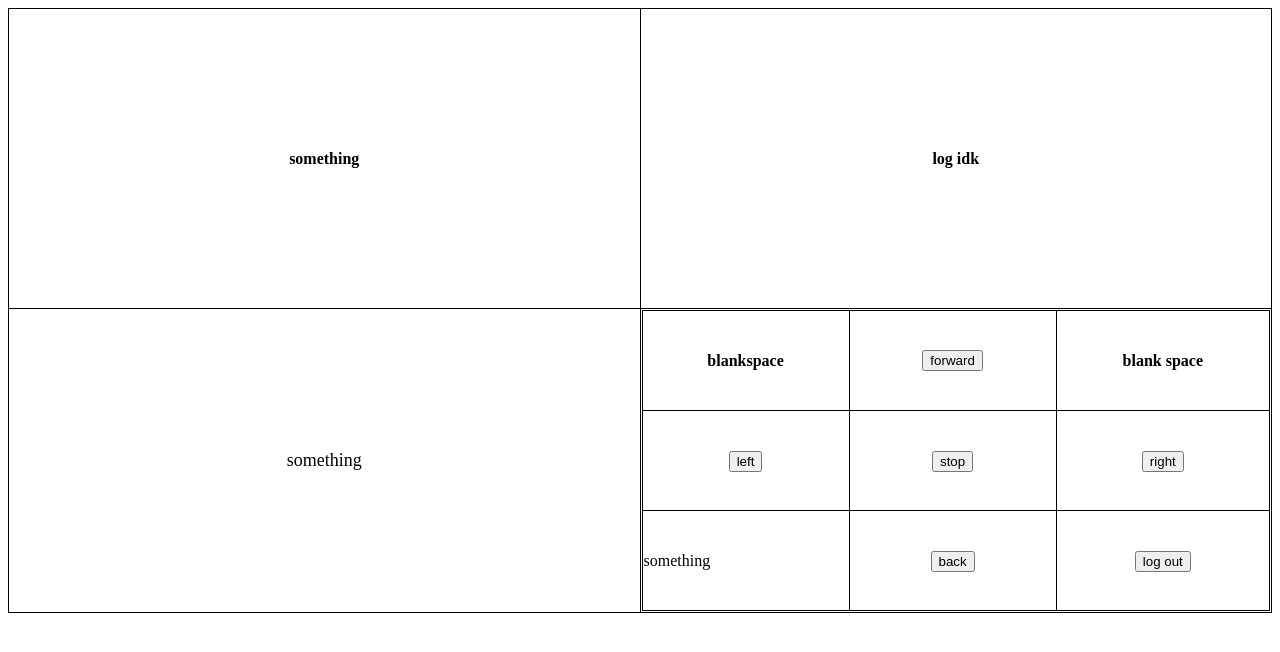
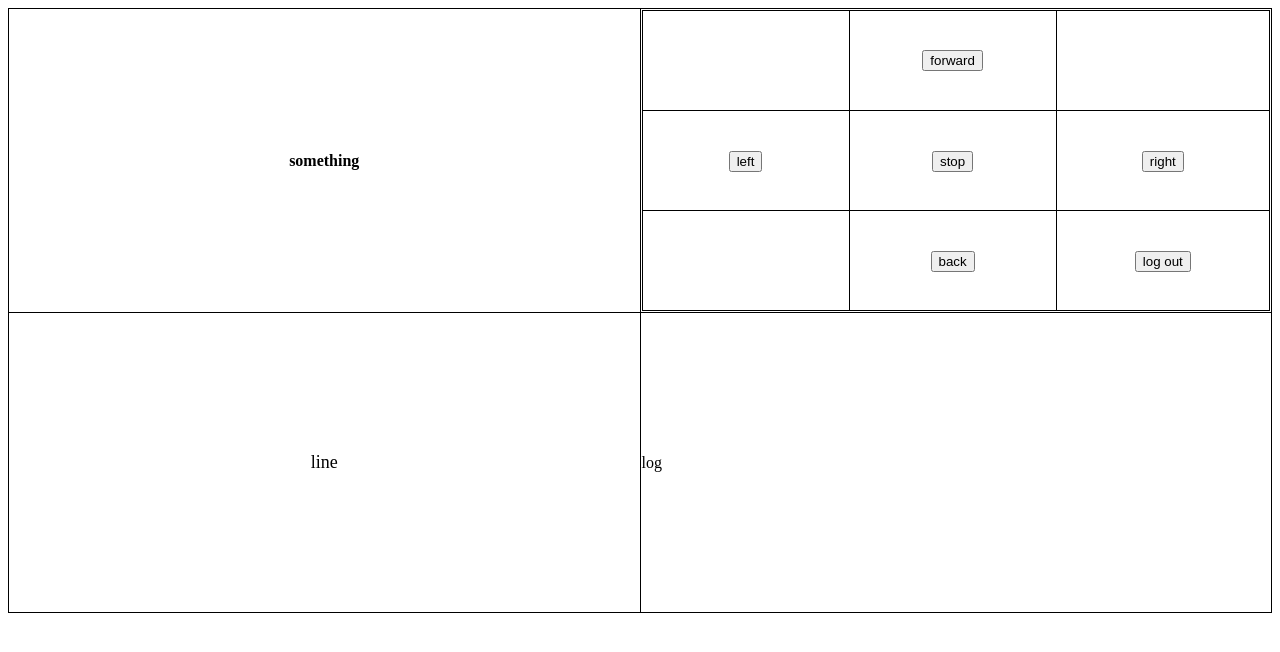
Before and after one commit to DanielC8/test.github.io, a plain HTML site: page index.html in a window 1280 px wide. Drawn offline with Linux system fonts and the light colour scheme.

Commit message:
Update index.html

```diff
--- a/index.html
+++ b/index.html
@@ -2,7 +2,7 @@
 <html lang="en" dir="ltr">
   <head>
     <meta charset="utf-8">
-    <title>Biology Study Guide</title>
+    <title>API</title>
   </head>
   <style>
     h1
@@ -76,7 +76,6 @@ figcaption {
 }
 .po{font-size: small; color: red;}
 </style>
-<!-- Google tag (gtag.js) -->
 <script>
 
 </script>
@@ -86,15 +85,11 @@ figcaption {
 <table style = "width:100%">
   <tr style = "height:300px">
     <th style = "width:50%">something</th>
-    <th>log idk</th>
-  </tr>
-  <tr style = "height:300px">
-    <td><p>something</p></td>
-    <td><table style = "width:100%">
+    <th><table style = "width:100%">
   <tr style = "height:100px">
-    <th style = "width:33%">blankspace</th>
+    <th style = "width:33%"></th>
     <th style = "width:33%"><button>forward</button></th>
-    <th>blank space</th>
+    <th></th>
   </tr>
   <tr style = "height:100px">
     <td><p><button>left</button></p></td>
@@ -103,9 +98,13 @@ figcaption {
 
   </tr>
   <tr style = "height:100px">
-    <td>something</td>
+    <td></td>
     <td><p><button>back</button></p></td>
-    <td><p><button>log out</button></p></td></td>
+    <td><p><button>log out</button></p></td></table></th>
+  </tr>
+  <tr style = "height:300px">
+    <td><p>line</p></td>
+    <td>log</td>
   </tr>
 
 </table>
```
